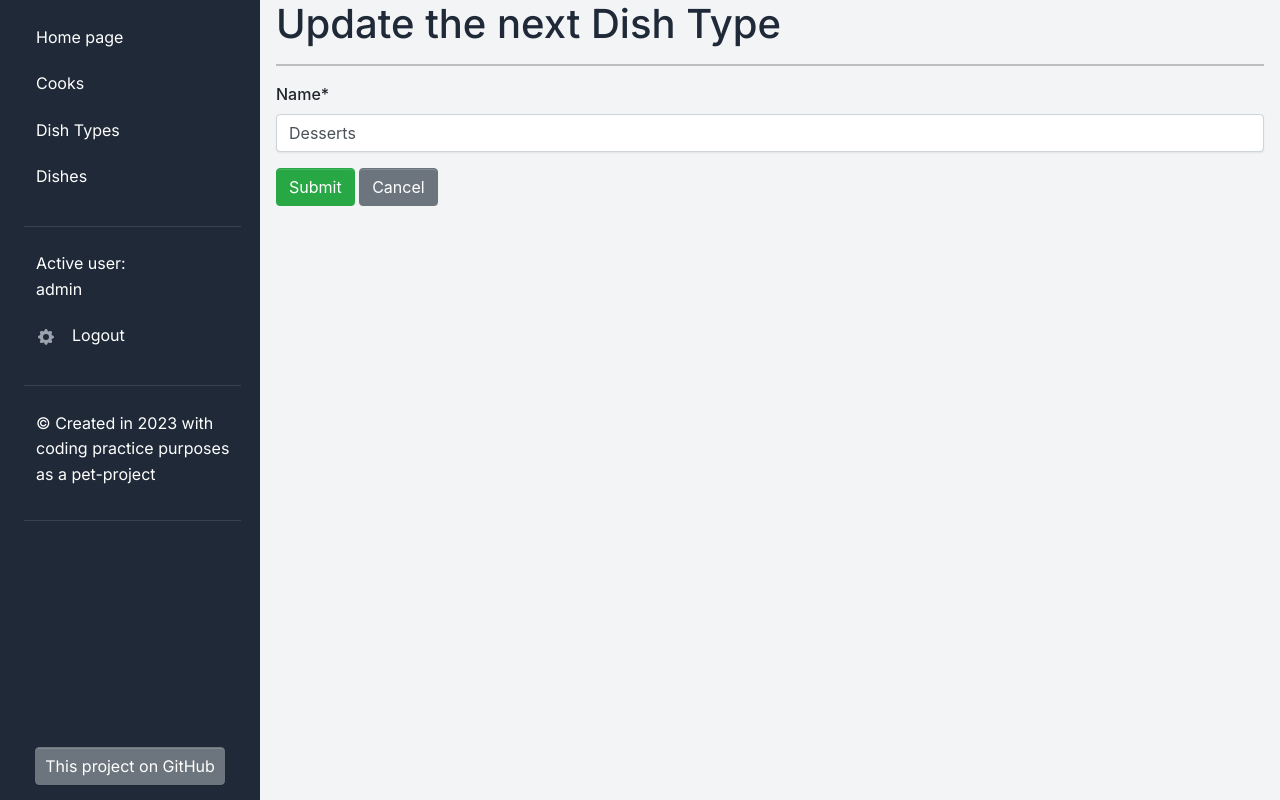
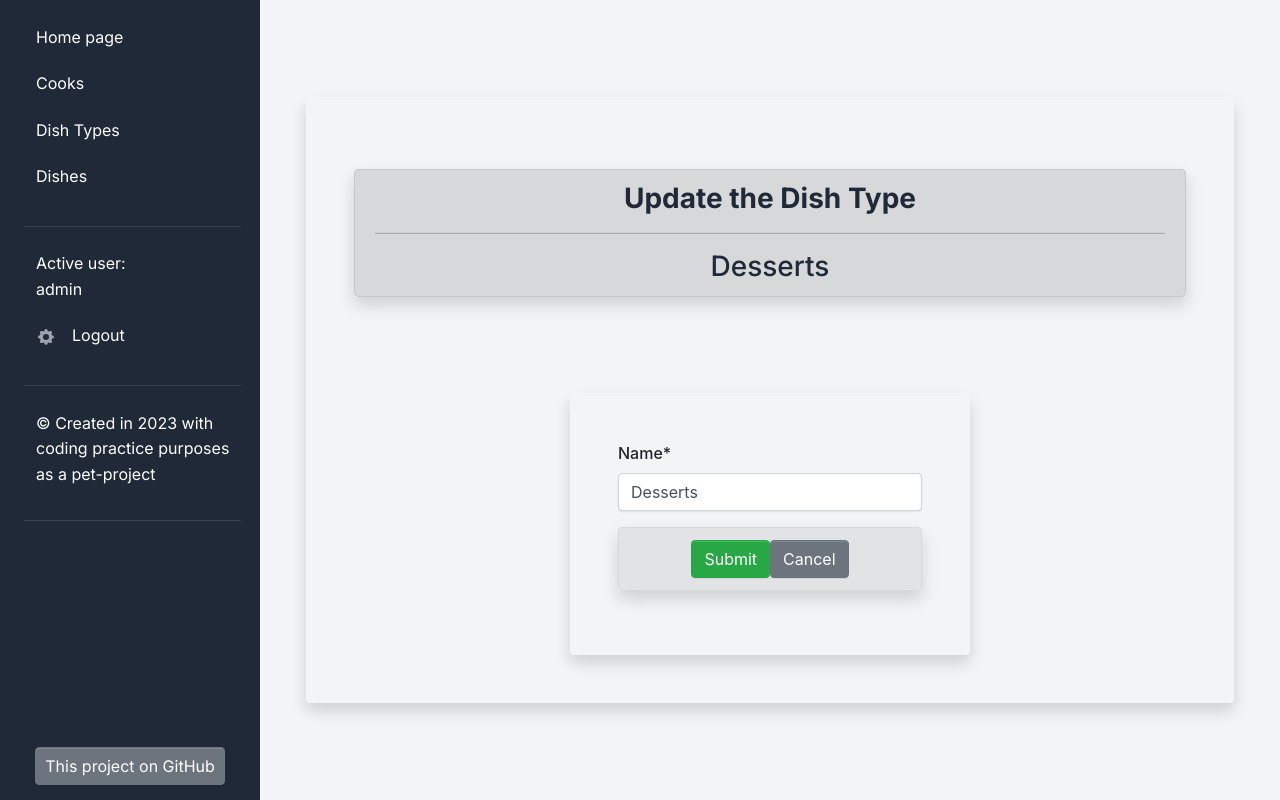
Before and after one commit to bohdan-yatsyna/kitchen-service-site, a Django app: page /dish-types/5/update/ in a window 1280 px wide. Run offline with Django 4.2, Linux system fonts and the light colour scheme; a user stored in the database is signed in; data comes from the database, SQL or seed files in the repository; some libraries are stand-ins or nearby versions.

Commit message:
Update totally dish_type_form.html

```diff
--- a/templates/kitchen/dish_type_form.html
+++ b/templates/kitchen/dish_type_form.html
@@ -1,19 +1,55 @@
 {% extends "base.html" %}
 {% load crispy_forms_filters %}
 
-{% block title %}<title>{{ object|yesno:"Update,Create" }} Dish Type</title>{% endblock %}
+{% block title %}
+  {{ object|yesno:"Update,Create" }} Dish Type
+{% endblock %}
 
 {% block content %}
-  <h1>{{ object|yesno:"Update,Create" }} the next Dish Type</h1>
+  <section class="vh-lg-100 mt-5 mt-lg-0 bg-soft d-flex align-items-center">
+    <div class="container">
+      <div class="col-12 d-flex align-items-center justify-content-center">
+        <div class="shadow border-0 rounded border-light p-4 p-lg-5 w-100 fmxw-600">
+          <br>
+          <div class="text-center text-md-center mb-4 mt-md-0">
+            <div class="shadow">
+              <div class="alert alert-dark" role="alert">
+                <h1 class="mb-0 h3">
+                  <strong>
+                    {{ object|yesno:"Update,Create" }} the Dish Type
+                    <br>
                     <hr>
+                  </strong>
+                  {{ dishtype.name }}
+                </h1>
+              </div>
+            </div>
+          </div>
+          <br><br><br>
+
+          <div class="d-flex justify-content-center">
+            <div class="shadow border-0 rounded border-light p-4 p-lg-5 w-100 fmxw-400">
               <form action="" method="post" novalidate>
                 {% csrf_token %}
                 {{ form|crispy }}
-
+                <div class="shadow">
+                  <div class="alert alert-secondary" role="alert">
+                    <div class="d-flex justify-content-center">
                       <input type="submit" value="Submit" class="btn btn-success">
                       <a
-      class="btn btn-secondary"
+                        class="btn btn btn-secondary"
                         href="{% url 'kitchen:dish-type-list' %}"
                       >Cancel</a>
+                    </div>
+                  </div>
+                </div>
               </form>
+            </div>
+          </div>
+        </div>
+       </div>
+     </div>
+  </section>
+
+
 {% endblock %}
```
Lines whose indentation alone changed are shown as unchanged.
